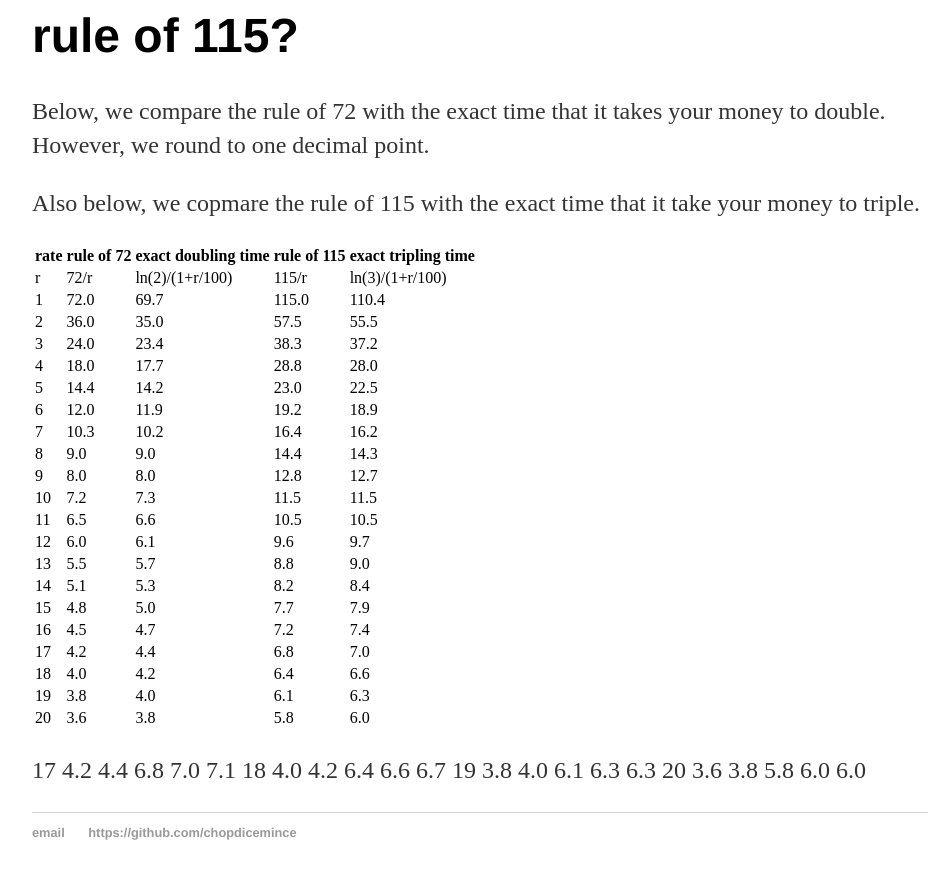
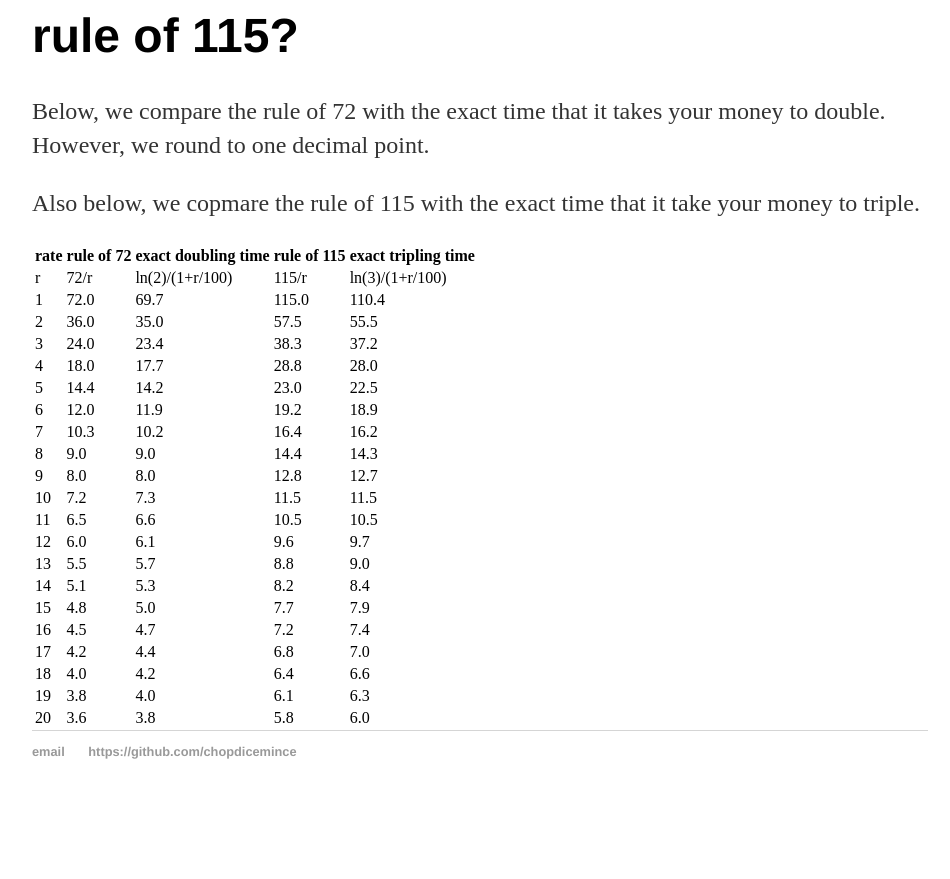
Before and after one commit to chopdicemince/chopdicemince.github.io, a Jekyll site: the page built from _posts/2018-08-01-rule-of-72-rule-of-115.md, in a window 1280 px wide and 900 px high, scrolled down 1659 px. Shown: the top 879 px of the window, without its empty margins (160-1110 px from the left). Built offline with Jekyll 4.4.1, drawn with Linux system fonts in a browser that asks for light colours; after the commit the page ends 2478 px from its top, so only the background shows below that.

Commit message:
Delete numbers below the table

```diff
--- a/_posts/2018-08-01-rule-of-72-rule-of-115.md
+++ b/_posts/2018-08-01-rule-of-72-rule-of-115.md
@@ -61,8 +61,3 @@ r	   | 72/r	      | ln(2)/(1+r/100)	    | 115/r       | ln(3)/(1+r/100)
 18   | 4.0	      | 4.2		              | 6.4         | 6.6
 19   | 3.8	      | 4.0		              | 6.1         | 6.3
 20   | 3.6	      | 3.8		              | 5.8         | 6.0
-
-17	4.2	4.4	6.8	7.0	7.1
-18	4.0	4.2	6.4	6.6	6.7
-19	3.8	4.0	6.1	6.3	6.3
-20	3.6	3.8	5.8	6.0	6.0
```
